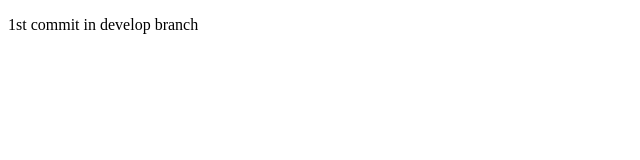
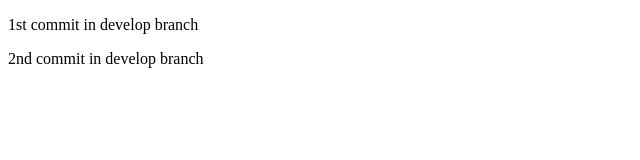
Before and after one commit to Nikita-Kukenko/Learning_Git, a plain HTML site: page index.html in a window 1280 px wide. Shown: the whole page, without its empty margins (0-640 px from the left). Drawn offline with Linux system fonts and the light colour scheme.

Commit message:
2nd commit in develop branch

```diff
--- a/index.html
+++ b/index.html
@@ -10,5 +10,6 @@
 
 
   <p>1st commit in develop branch</p>
+  <p>2nd commit in develop branch</p>
 </body>
 </html>
```
